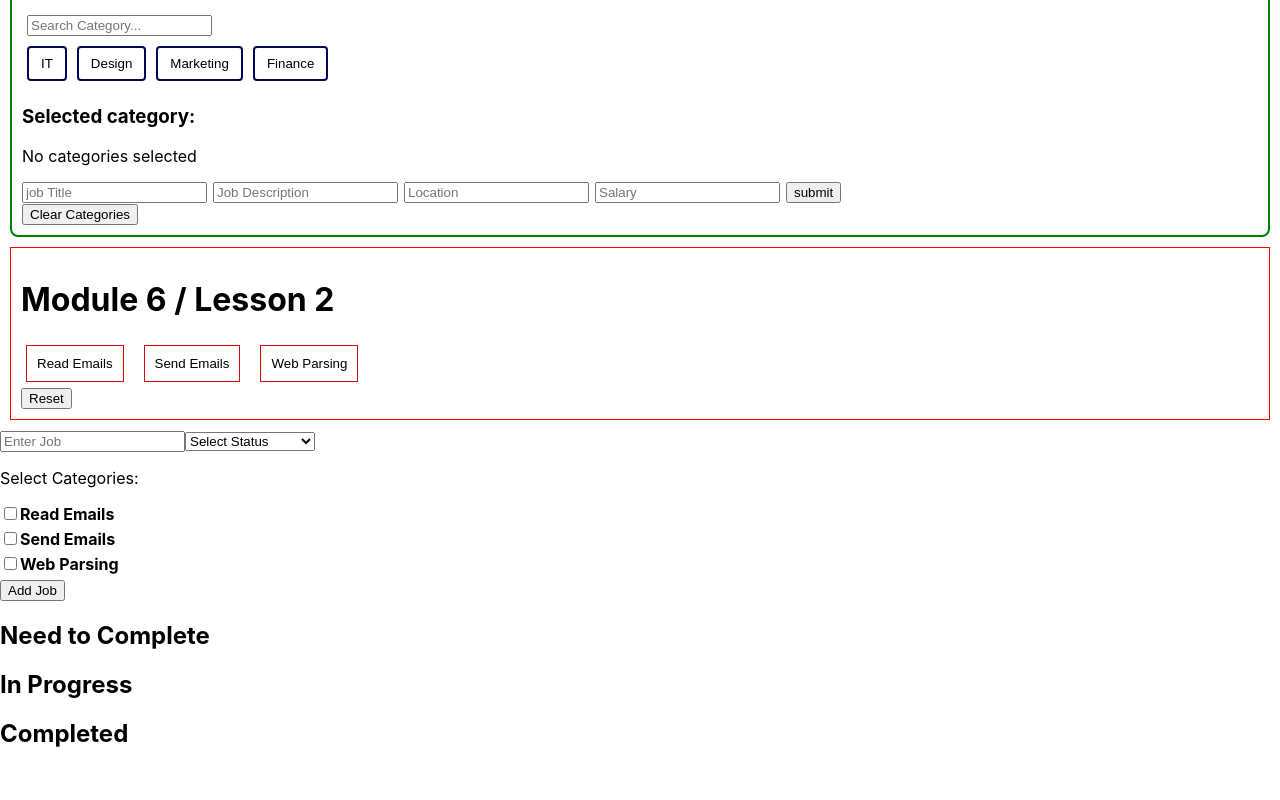
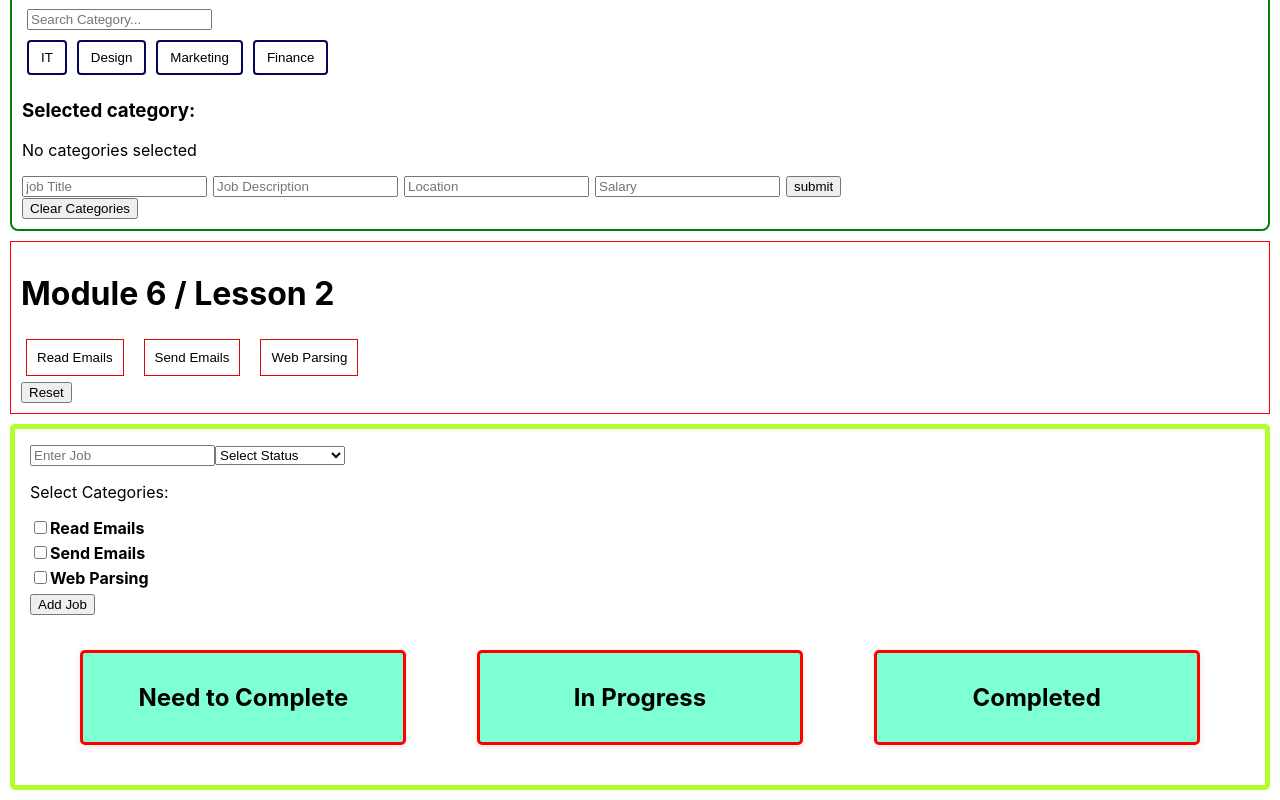
Before and after one commit to youweb3/Module-3-React-Skill, a React (Create React App) app in the folder my-app/: page / in a window 1280 px wide. Shown: the part 5022-5822 px from the top of the page. Before the commit the page ends 5790 px from the top, so only its background shows below. Built offline with nearby package versions, Linux system fonts and the light colour scheme.

Commit message:
added_css_component_
Created css component for style.
Put a comment for each part

```diff
--- a/my-app/src/ComponentModule6/Lesson3/JobCard.js
+++ b/my-app/src/ComponentModule6/Lesson3/JobCard.js
@@ -2,11 +2,11 @@ import React from 'react'
 
 const JobCard = ({job}) => {
   return (
-    <div>
-        <h3>{job.activity}</h3>
+    <div className='job-card'>
+        <h3 className='jobCard-title'>{job.activity}</h3>
         <div>
             {job.categories.map((category, index) => (
-                <span key={index}>
+                <span key={index} className='category'>
                     {category}
                 </span>
             ))}
--- a/my-app/src/ComponentModule6/Lesson3/JobColumns.js
+++ b/my-app/src/ComponentModule6/Lesson3/JobColumns.js
@@ -6,7 +6,7 @@ const JobColumns = ({ title, status, jobs }) => {
   const filteredJobs = jobs.filter(job => job.status === status)
 
   return (
-    <div>
+    <div className='job-column'>
       <h2>{title}</h2>
 
       {filteredJobs.map((job, index) => (
--- /dev/null
+++ b/my-app/src/ComponentModule6/Lesson3/JobManager.css
@@ -0,0 +1,44 @@
+.job-manager{
+    border: solid 5px greenyellow;
+    padding: 15px;
+    margin: 10px;
+    border-radius: 5px;
+}
+
+.job-columns{
+    display: flex;
+    justify-content: space-around;
+    flex-wrap: wrap;
+    padding: 15px;
+    margin-top: 10px;
+    align-items: flex-start;
+}
+
+.job-column{
+    border: 3px solid red;
+    padding: 10px;
+    border-radius: 5px;
+    background-color: aquamarine;
+}
+
+.job-card{
+    border: 2px solid blue;
+    background-color: azure;
+    border-radius: 10px;
+    margin-bottom: 5px;
+    padding: 7px;
+}
+
+.jobCard-title{
+    margin: 0;
+    margin-bottom: 7px;
+}
+
+.category{
+    border: 1px solid blue;
+    margin-right: 5px;
+    font-size: 0.9em;
+    background-color: #f0f0f0;
+    padding: 2px 4px;
+    border-radius:  4px;
+}
--- a/my-app/src/ComponentModule6/Lesson3/JobManager.js
+++ b/my-app/src/ComponentModule6/Lesson3/JobManager.js
@@ -1,36 +1,44 @@
 import React, { useState } from 'react'
 import JobColumns from './JobColumns';
+import './JobManager.css';
 
 const JobManager = () => {
+    // State for all jobs
     const [jobs, setJobs] = useState([]);
+    // State for the job's activity input
     const [activity, setActivity] = useState('');
+    // State for selected categories (array)
     const [categories, setCategories] = useState([]);
+    // State for job status (single choice)
     const [status, setStatus] = useState('');
 
+    // List of available categories for checkboxes
     const categoriesList = ["Read Emails", "Send Emails", "Web Parsing"];
 
+    // Function to add a new job when form is submitted
     const addJob = (e) => {
-        e.preventDefault();
-        if (!activity || !status) return;
-        const newJob = { activity, categories, status };
-        setJobs(prevJobs => [...prevJobs, newJob]);
+        e.preventDefault(); // prevent page reload
+        if (!activity || !status) return;// Simple validation: ignore if activity or status is empty
+        const newJob = { activity, categories, status };// Create a new job object
+        setJobs(prevJobs => [...prevJobs, newJob]);// Add the new job to the jobs array
 
         setActivity('');
         setCategories([]);
         setStatus('');
     };
 
+    // Function to handle checkbox changes for categories
     const handleCategoryChange = (cat) => {
-        if (categories.includes(cat)) {
+        if (categories.includes(cat)) { // if category is already selected, remove it
             setCategories(categories.filter(c => c !== cat));
-        } else {
+        } else {  // if category not selected, add it
             setCategories([...categories, cat]);
         }
     };
 
 
     return (
-        <div>
+        <div className="job-manager">
             <form onSubmit={addJob}>
                 <input type='text' placeholder='Enter Job' value={activity} onChange={(e) => setActivity(e.target.value)} />
                 <select value={status} onChange={(e) => setStatus(e.target.value)}>
@@ -39,6 +47,8 @@ const JobManager = () => {
                     <option value='In Progress'>In Progress</option>
                     <option value='Completed'>Completed</option>
                 </select>
+
+                 {/* Checkboxes for multiple categories */}
                 <div>
                     <p>Select Categories:</p>
                     {categoriesList.map((cat) => (
```
